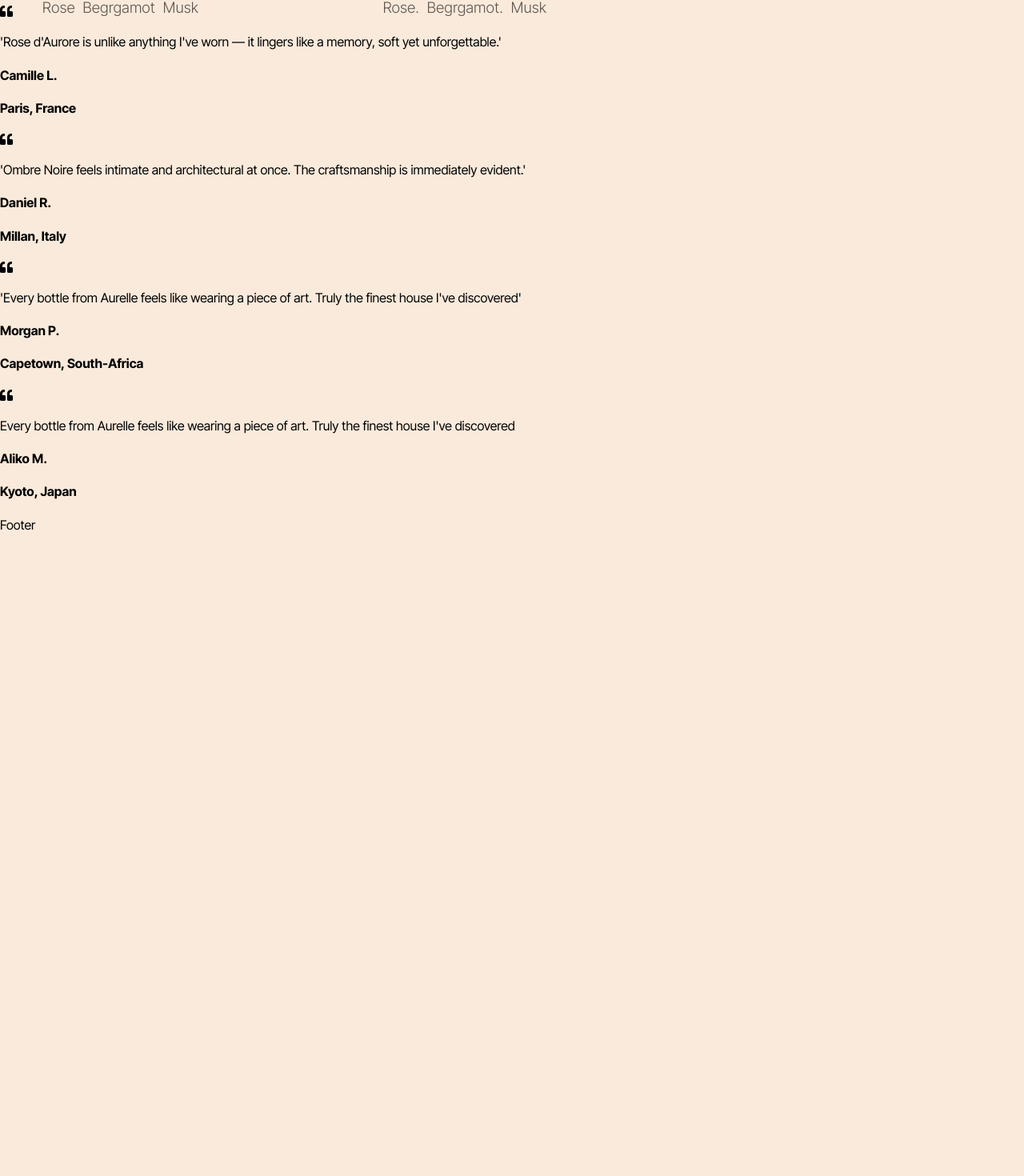
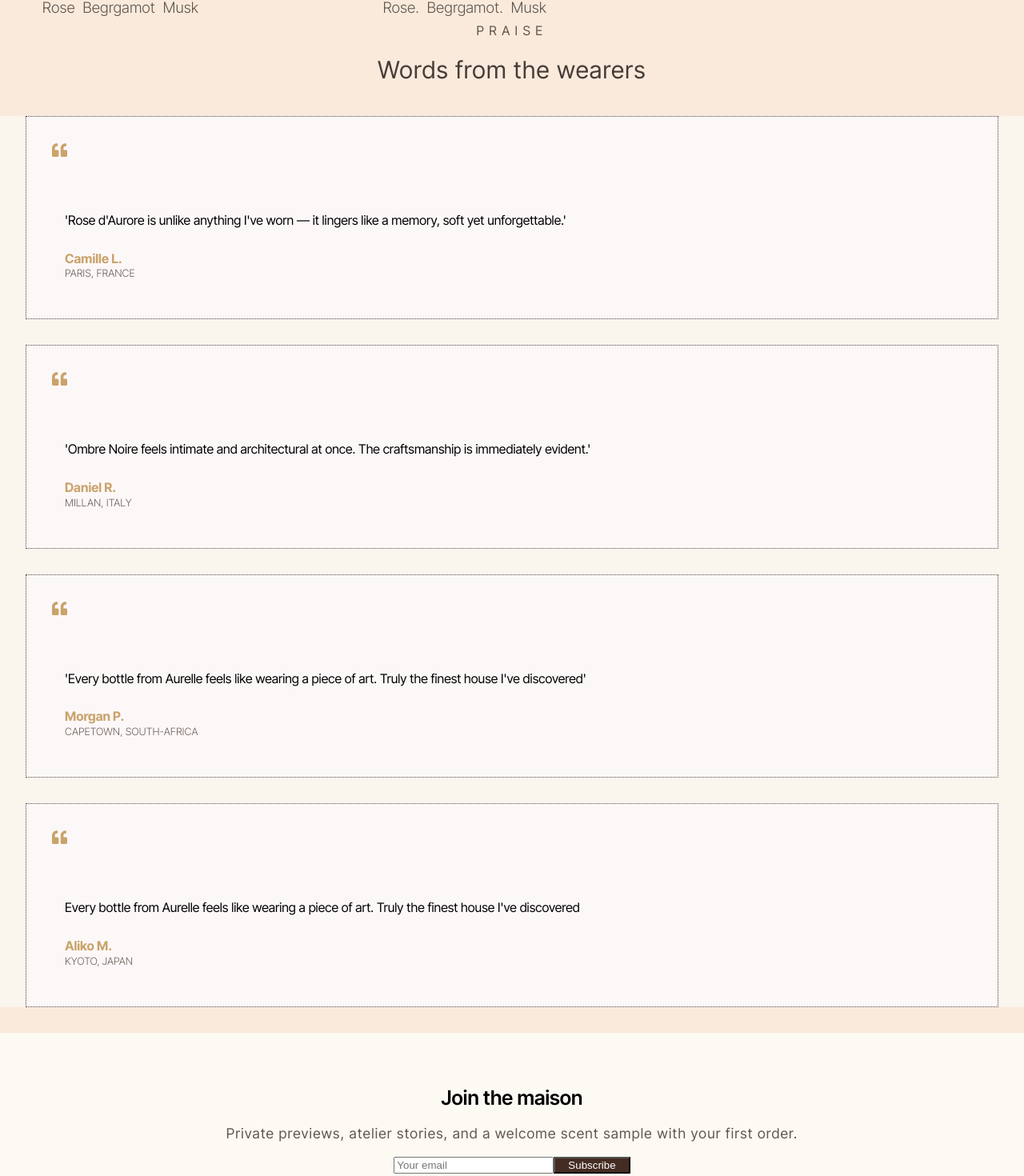
Before and after one commit to Tawakalt10/Perfume-Landing-page, a React (Vite) app: page / in a window 1280 px wide. Shown: the part 2170-3640 px from the top of the page at 80% size. Before the commit the page ends 2836 px from the top, so only its background shows below. Built offline with nearby package versions, Linux system fonts and the light colour scheme.

Commit message:
testimonial-card

```diff
--- a/src/App.css
+++ b/src/App.css
@@ -270,7 +270,7 @@
 }
 
 .product-name{
-    font-style: ;
+    font-style: oblique;
 }
 
 .product-description{
@@ -285,6 +285,101 @@
 
 /* Testimonials */
 
+.testimonial-heading{
+ font-weight: 400;
+    letter-spacing: .4rem ;
+    text-transform: uppercase;
+    color: var(--text-color);
+    font-size:16px;
+    text-align: center;
+
+}
+
+.testimonial-para{
+ margin-top: 1rem;
+   font-weight: 400;
+   font-size:30px;
+   color:#463C38;
+   letter-spacing: 1.2px;
+    text-align: center;
+}
+.testimonial-wrapper{
+    background-color:#FAF5ED;
+
+}
+.testimonial-card{
+    margin: 2rem;
+    background-color:#Fdf8f8;
+    border: .1px dotted rgb(80, 70, 70);
+}
+
+.testimonial-icon{
+    color :#C9A36A;
+    font-size: 1.2rem;
+    padding: 2rem;
+
+}
+
+.testimonial-info{
+  padding-left: 3rem;
+  padding-top: 1rem;
+}
+
+.testimonial-name{
+
+     padding-left: 3rem;
+     color:#C9A36A;
+     padding-top: .4rem;
+     font-size: 1rem;
+     margin-bottom: .2rem;
+}
+.testimonial-country{
+    margin-top: -.1rem;
+     font-size: .8rem;
+     padding-left: 3rem;
+     color:#6D6059;
+     text-transform: uppercase;
+     font-weight: 300;
+     padding-bottom: 2rem;
+}
+
+/* Newsletter */
+ .newsletter-wrapper{
+    background-color:#FDFAF4;
+    padding: 3rem;
+ }
+.newsletter-heading{
+    text-align: center;
+    font-weight: 600;
+    line-height: 1.4px;
+    /* color: var(--text-color); */
+    font-size:25px;
+
+}
+
+.newsletter-para{
+    text-align: center;
+     color:var(--text-color);
+    font-size: 1.1rem;
+    letter-spacing: 1.2px;
+}
+.newsletter-input-wrapper{
+    text-align: center;
+
+}
+
+.newsletter-input{
+    width: 12rem;
+    height: 5rem,;
+}
+
+
+.newsletter-button{
+   background-color:#452C23;
+   color:#fff;
+   padding-left:1rem ;
+   padding-right:1rem ;
+}
 
 /* Footer */
 
--- a/src/App.jsx
+++ b/src/App.jsx
@@ -5,6 +5,7 @@ import Hero from './components/Hero';
 import Testimonials from './components/Testimonials';
 import Footer from './components/Footer';
 import ProductCard from './components/ProductCard';
+import Newsletter from './components/Newsletter';
 
 
 function App() {
@@ -13,6 +14,7 @@ function App() {
      <Hero/>
      <ProductCard/>
      <Testimonials/>
+     <Newsletter />
      <Footer/>
   </div>
   );
--- /dev/null
+++ b/src/components/Newsletter.jsx
@@ -0,0 +1,21 @@
+import React from 'react'
+
+const Newsletter = () => {
+  return (
+    <div className='newsletter-wrapper'>
+        <h4 className='newsletter-heading'>Join the maison</h4>
+        <p className='newsletter-para'>Private previews, atelier stories, and a welcome scent sample with your first order.</p>
+
+     <div className='newsletter-input-wrapper'>
+      <input type="email" placeholder='Your email'
+      name="" id="email"
+      className='newsletter-input'
+      required/>
+     <button className='newsletter-button'> Subscribe</button>
+     </div>
+
+    </div>
+  )
+}
+
+export default Newsletter
--- a/src/components/Testimonials.jsx
+++ b/src/components/Testimonials.jsx
@@ -6,11 +6,14 @@ import { FaQuoteLeft } from 'react-icons/fa'
 const Testimonials = () => {
   return (
     <div>
+
+      <h4 className='testimonial-heading'>Praise</h4>
+      <h4 className='testimonial-para'>Words from the wearers</h4>
     <div className='testimonial-wrapper'>
      {testimonials.map((testimonial) => (
 
 <div className='testimonial-card' key={testimonial.id}>
-  <FaQuoteLeft />
+  <FaQuoteLeft className='testimonial-icon' />
   <p className='testimonial-info'>{testimonial.info}</p>
   <h4 className='testimonial-name'>{testimonial.name}</h4>
   <h4 className='testimonial-country'>{testimonial.country}</h4>
```
